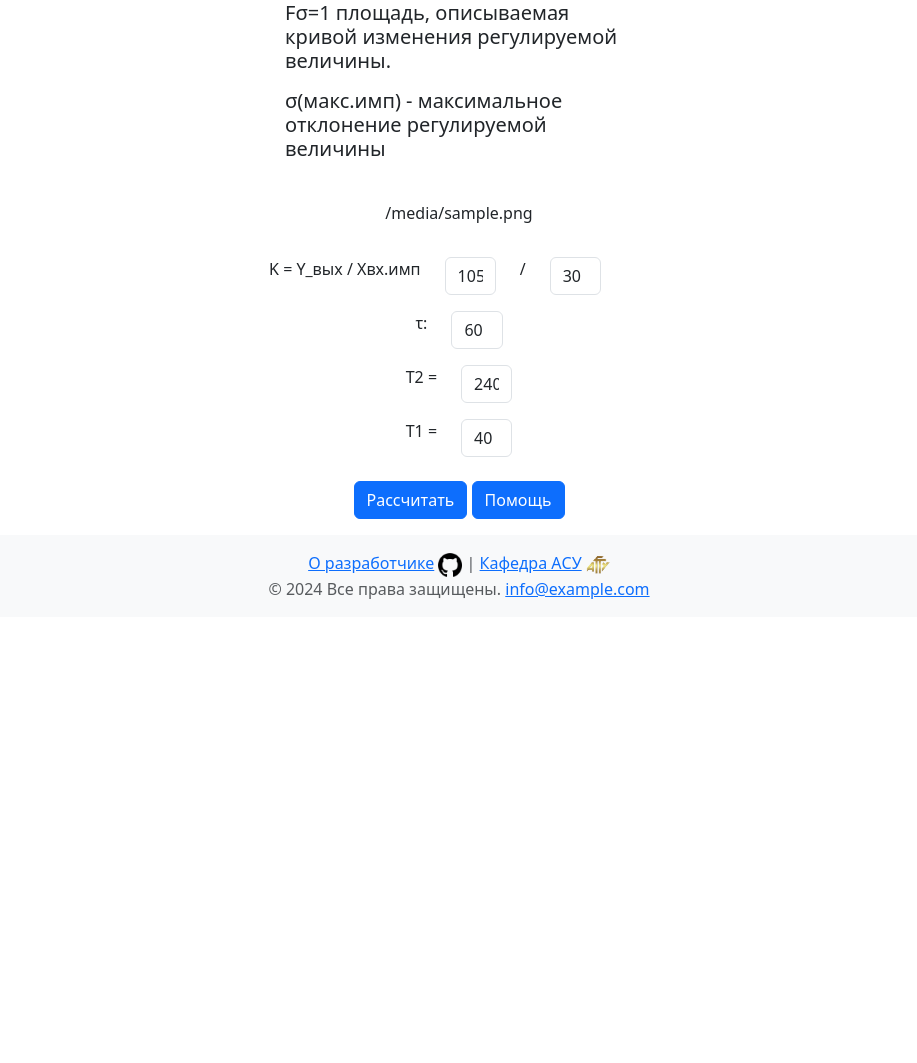
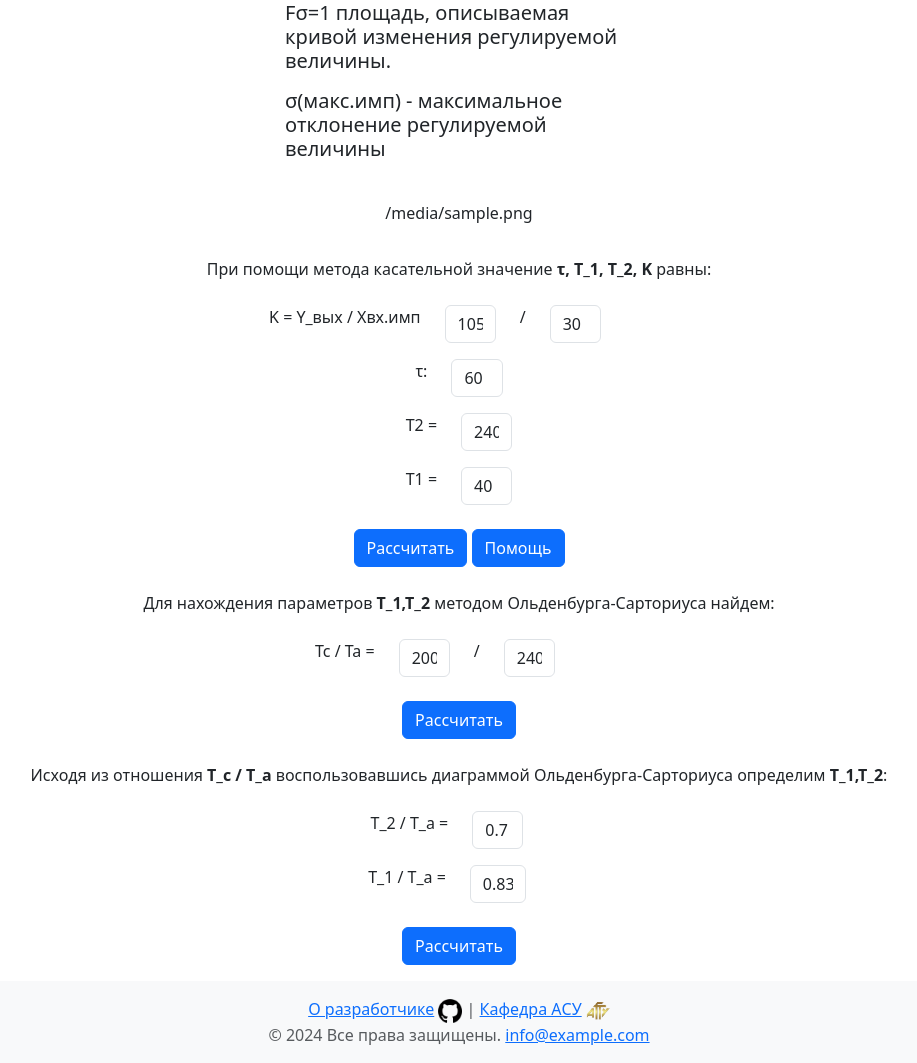
Before and after one commit to KnightOfMelons/Graduation-Project-University, a Flask app: template templates/PID/PID_full_page.html in a window 1280 px wide. Shown: the part 873-1936 px from the top of the page, without its empty margins (181-1098 px from the left). Before the commit the page ends 1472 px from the top, so only its background shows below. Run offline with Flask 3, Linux system fonts and the light colour scheme; the template is opened without the code that fills it: most values are stand-ins (such as "Sample title", 1, 10 or a date in 2020); some libraries are stand-ins or nearby versions.

Commit message:
Finding parameters using the Oldenburg-Sartorius method

```diff
--- a/app.py
+++ b/app.py
@@ -47,9 +47,6 @@ def plot_impulse_transient_response():
         Fo = calculate_total_area(x_values, y_values)
         k = round(Fo / Fl, 1)
         t = find_first_positive_index(y_values, x_values)
-        # Yvih_value = float(request.form["Yvih_value"])
-        # Xvhod_imp = float(request.form["Xvhod_imp"])
-        # K = round(Yvih_value / Xvhod_imp, 2)
 
         # Создаем новую фигуру и оси
         fig, ax = plt.subplots()
@@ -106,7 +103,8 @@ def plot_impulse_transient_response():
         image_acceleration_charact, z_values = acceleration_characteristic(x_values, y_values)
 
         # Выводим HTML-код на сайт
-        return render_template('PID/PID_full_page.html', image_impulse=image_impulse,
+        return render_template('PID/PID_full_page.html',
+                               image_impulse=image_impulse,
                                numbers=[tau, x_values_imp, at, a_theta, M, Ta, k, t, o, Fl, Fo],
                                image_acceleration_charact=image_acceleration_charact)
 
--- /dev/null
+++ b/static/js/calculateT2T1Ta.js
@@ -0,0 +1,19 @@
+document.addEventListener('DOMContentLoaded', function() {
+    document.getElementById('resultT2Ta').style.display = 'none';
+    document.getElementById('resultT1Ta').style.display = 'none';
+});
+
+document.getElementById('calculateT2Ta').addEventListener('click', function() {
+    var endanswer1 = parseFloat(document.getElementsByName('endanswer_1')[0].value);
+    var endanswer2 = parseFloat(document.getElementsByName('endanswer_2')[0].value);
+    var Ta_value = parseFloat(document.getElementsByName('Ta_value')[0].value);
+
+    var T2_value = (Ta_value * endanswer1).toFixed(0);
+    var T1_value = (Ta_value * endanswer2).toFixed(0);
+
+    document.getElementById('resultT2Ta').textContent = "T2 = " + T2_value;
+    document.getElementById('resultT1Ta').textContent = "T1 = " + T1_value;
+
+    document.getElementById('resultT2Ta').style.display = 'block';
+    document.getElementById('resultT1Ta').style.display = 'block';
+});
--- /dev/null
+++ b/static/js/calculateTcTa.js
@@ -0,0 +1,13 @@
+document.addEventListener('DOMContentLoaded', function() {
+    document.getElementById('resultTcTa').style.display = 'none';
+    document.getElementById('equalSignTcTa').style.display = 'none';
+});
+
+document.getElementById('calculateTcTa').addEventListener('click', function() {
+    var Tc_value = parseFloat(document.getElementsByName('Tc_value')[0].value);
+    var Ta_value = parseFloat(document.getElementsByName('Ta_value')[0].value);
+    var TcTa = Tc_value / Ta_value;
+    document.getElementById('resultTcTa').textContent = TcTa.toFixed(2);
+    document.getElementById('resultTcTa').style.display = 'block';
+    document.getElementById('equalSignTcTa').style.display = 'block';
+});
--- a/templates/PID/PID_full_page.html
+++ b/templates/PID/PID_full_page.html
@@ -163,6 +163,7 @@
         <div class="container mt-5">
             <div class="row justify-content-center">
                 <div class="col-md-4">
+
                     <div class="math-expression">
                         <h5 class="mb-0">T<span class="subscript">a</span> = F<span class="subscript">λ</span> / σ<span class="subscript">(макс.имп)</span> = {{ numbers[9] }} / {{ numbers[8] }} = {{ numbers[5] }}</h5>
                     </div>
@@ -198,6 +199,12 @@
         </div>
 
         <div class="container">
+            <div class="row justify-content-center">
+                <div class="col-auto my-2">
+                    <label class="form-label">При помощи метода касательной значение <b>τ, T_1, T_2, K</b> равны:</label>
+                </div>
+            </div>
+
             <div class="row justify-content-center">
                 <div class="col-auto my-2">
                     <label class="form-label">K = Y_вых / Xвх.имп</label>
@@ -262,12 +269,92 @@
                         <br>
                         Линии можно нарисовать в Excel или любом другом графическом редакторе.
                     </p>
+
+                    <hr class="my-4">
+                </div>
+            </div>
+        </div>
+
+        <div class="container">
+            <div class="row justify-content-center">
+                <div class="col-auto my-2">
+                    <label class="form-label">Для нахождения параметров <b>T_1,T_2</b> методом Ольденбурга-Сарториуса найдем:</label>
+                </div>
+            </div>
+
+
+            <div class="row justify-content-center">
+                <div class="col-auto my-2">
+                    <label class="form-label">Tc / Ta = </label>
+                </div>
+                <div class="col-auto my-2">
+                    <input type="text" class="form-control input-field-for-PID" name="Tc_value" value="200" required>
+                </div>
+                <div class="col-auto my-2">
+                    <label class="form-label">/</label>
+                </div>
+                <div class="col-auto my-2">
+                    <input type="text" class="form-control input-field-for-PID" name="Ta_value" value="240" required>
+                </div>
+                <div class="col-auto my-2">
+                    <label class="form-label" id="equalSignTcTa" style="display: none;">=</label>
+                </div>
+                <div class="col-auto my-2">
+                    <span id="resultTcTa" class="form-label"></span>
+                </div>
+            </div>
+
+                <div class="row justify-content-center mt-3 mb-3">
+                    <div class="col-auto">
+                        <button type="button" class="btn btn-primary" id="calculateTcTa">Рассчитать</button>
+                    </div>
+                </div>
+        </div>
+
+        <div class="container">
+            <div class="row justify-content-center">
+                <div class="col-auto my-2">
+                    <label class="form-label">Исходя из отношения <b>T_c / T_a</b> воспользовавшись диаграммой Ольденбурга-Сарториуса определим <b>T_1,T_2</b>:</label>
+                </div>
+            </div>
+
+            <div class="row justify-content-center">
+                <div class="col-auto my-2">
+                    <label class="form-label">T_2 / T_a = </label>
+                </div>
+                <div class="col-auto my-2">
+                    <input type="text" class="form-control input-field-for-PID" name="endanswer_1" value="0.7" required>
+                </div>
+                <div class="col-auto my-2">
+                    <span id="resultT2Ta" class="form-label"></span>
+                </div>
+            </div>
+
+            <div class="row justify-content-center">
+                <div class="col-auto my-2">
+                    <label class="form-label">T_1 / T_a = </label>
+                </div>
+                <div class="col-auto my-2">
+                    <input type="text" class="form-control input-field-for-PID" name="endanswer_2" style="width: 3.5rem;" value="0.83" required>
+                </div>
+                <div class="col-auto my-2">
+                    <span id="resultT1Ta" class="form-label"></span>
+                </div>
+            </div>
+
+
+
+            <div class="row justify-content-center mt-3 mb-3">
+                <div class="col-auto">
+                    <button type="button" class="btn btn-primary" id="calculateT2Ta">Рассчитать</button>
                 </div>
             </div>
         </div>
     </div>
     {% endif %}
 
+<script src="{{ url_for('static', filename='js/calculateT2T1Ta.js') }}"></script>
+<script src="{{ url_for('static', filename='js/calculateTcTa.js') }}"></script>
 <script src="{{ url_for('static', filename='js/calculateK.js') }}"></script>
 <script src="{{ url_for('static', filename='js/script_for_help_acceleration.js')}}"></script>
 {% endblock %}
```
Also changed, not shown: README.md.
